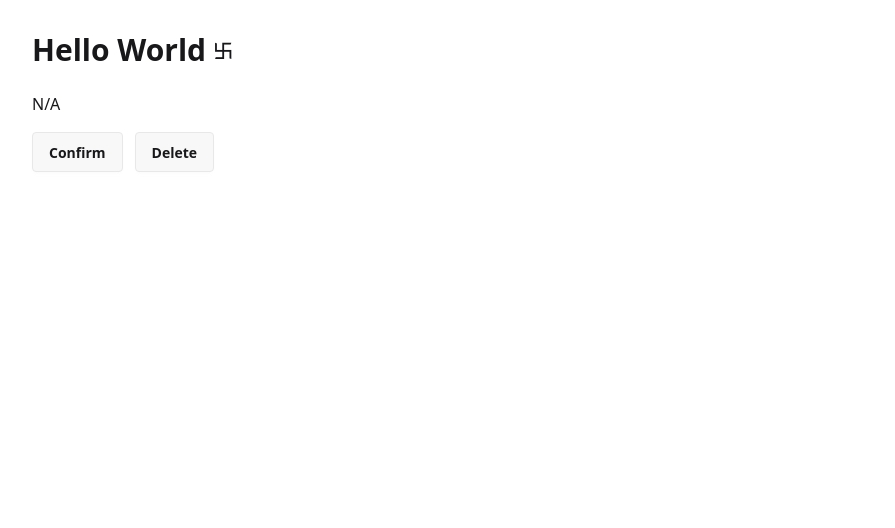
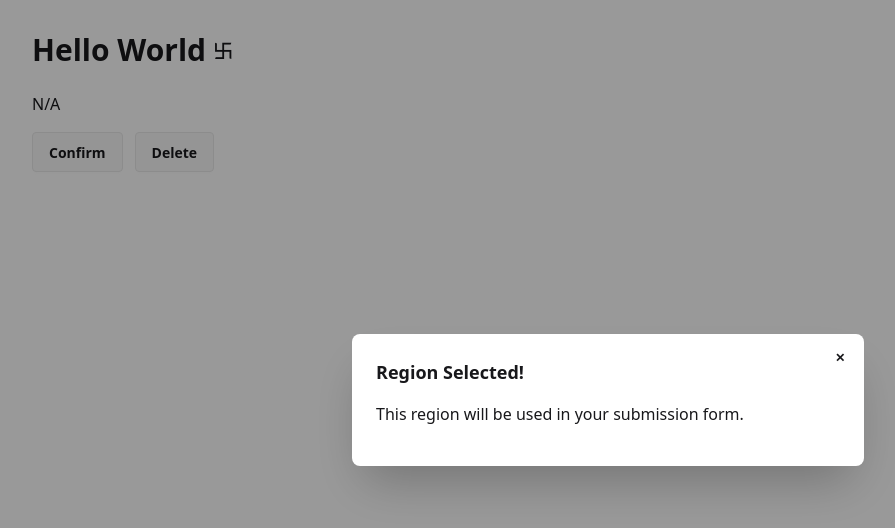
Before and after one commit to OTonGitHub/CWM-React, a React (Vite) app: page / in a window 1280 px wide. Both pictures are taken after a click on the button "Confirm". Shown: the top 528 px of the page, without its empty margins (32-927 px from the left). Built offline with nearby package versions, Linux system fonts and the light colour scheme.

Commit message:
add modal

```diff
--- a/src/App.tsx
+++ b/src/App.tsx
@@ -4,6 +4,8 @@ import Message from './components/Message';
 import ListGroup from './components/LG';
 import Alert from './components/Alert';
 import Button from './components/Button';
+import Modal from './components/Modal';
+
 import './App.css';
 
 const regions =
@@ -17,12 +19,15 @@ const regions =
       ]
     : [];
 
+const confirmModal = '1';
+
 const handleSetRegion = (e: MouseEvent, region: string, index: number) => {
   console.log(`Clicked ${index + 1} (${e.pageX}, ${e.pageY}): ${region}`);
 };
 
 function App() {
   const [showAlert, setShowAlert] = useState(false);
+  const [showConfirmModal, setShowConfirmModal] = useState(false);
 
   return (
     <div className='w-full px-4 py-8 md:px-8 lg:px-16'>
@@ -30,7 +35,7 @@ function App() {
       <ListGroup items={regions} heading='Region' onSelect={handleSetRegion} />
 
       <div className='flex gap-3 mt-4 mb-4'>
-        <Button onClick={() => null}>Confirm</Button>
+        <Button onClick={() => setShowConfirmModal(true)}>Confirm</Button>
         <Button onClick={() => setShowAlert(true)} type='danger'>
           Delete
         </Button>
@@ -38,13 +43,22 @@ function App() {
 
       {showAlert && (
         <Alert
+          heading='Are you sure?'
           variant='error'
-          strong='Are you sure?'
           onDismiss={() => setShowAlert(false)}
         >
           This will delete the Task permenantly!
         </Alert>
       )}
+
+      <Modal
+        heading='Region Selected!'
+        id={confirmModal}
+        open={showConfirmModal}
+        onClose={() => setShowConfirmModal(false)}
+      >
+        This region will be used in your submission form.
+      </Modal>
     </div>
   );
 }
--- a/src/components/Alert.tsx
+++ b/src/components/Alert.tsx
@@ -91,11 +91,11 @@ const variantConfig: Record<Variant, VariantConfig> = {
 interface Props {
   children: ReactNode;
   variant?: Variant;
-  strong?: string;
+  heading?: string;
   onDismiss: () => void;
 }
 
-const Alert = ({ children, strong, onDismiss, variant = 'info' }: Props) => {
+const Alert = ({ children, heading: strong, onDismiss, variant = 'info' }: Props) => {
   const { icon, alertVariant, buttonVariant } = variantConfig[variant];
 
   return (
--- /dev/null
+++ b/src/components/Modal.tsx
@@ -0,0 +1,33 @@
+import { ReactNode } from 'react';
+
+interface ModalProps {
+  id: string;
+  open: boolean;
+  heading?: string;
+  onClose: () => void;
+  children: ReactNode;
+}
+
+const Modal = ({ id, open, heading, onClose, children }: ModalProps) => {
+  return (
+    <dialog id={id} className='modal' open={open}>
+      <div className='modal-box'>
+        <form method='dialog'>
+          <button
+            onClick={onClose}
+            className='btn btn-sm btn-circle btn-ghost absolute right-2 top-2'
+          >
+            ✕
+          </button>
+        </form>
+        {heading && <h3 className='font-bold text-lg'>{heading}</h3>}
+        <p className='py-4'>{children}</p>
+      </div>
+      <form method='dialog' className='modal-backdrop'>
+        <button onClick={onClose}>close</button>
+      </form>
+    </dialog>
+  );
+};
+
+export default Modal;
```
